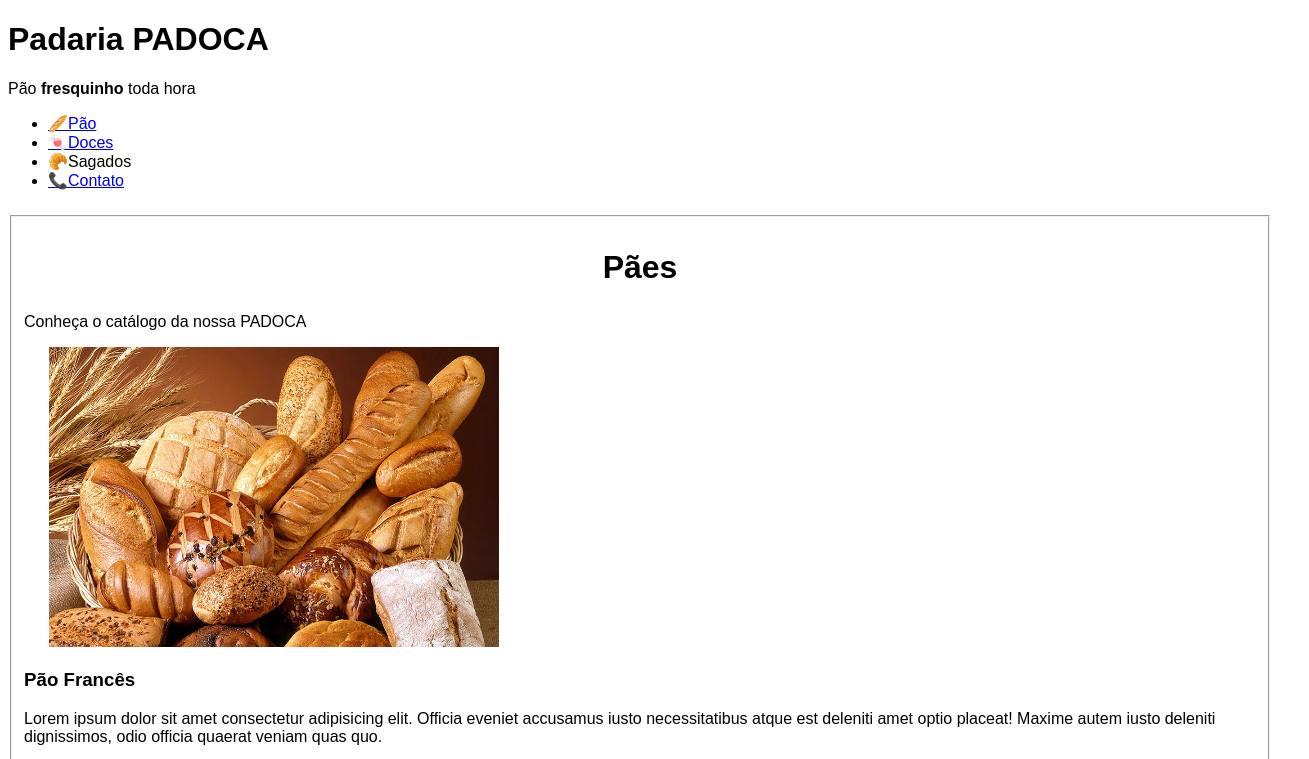
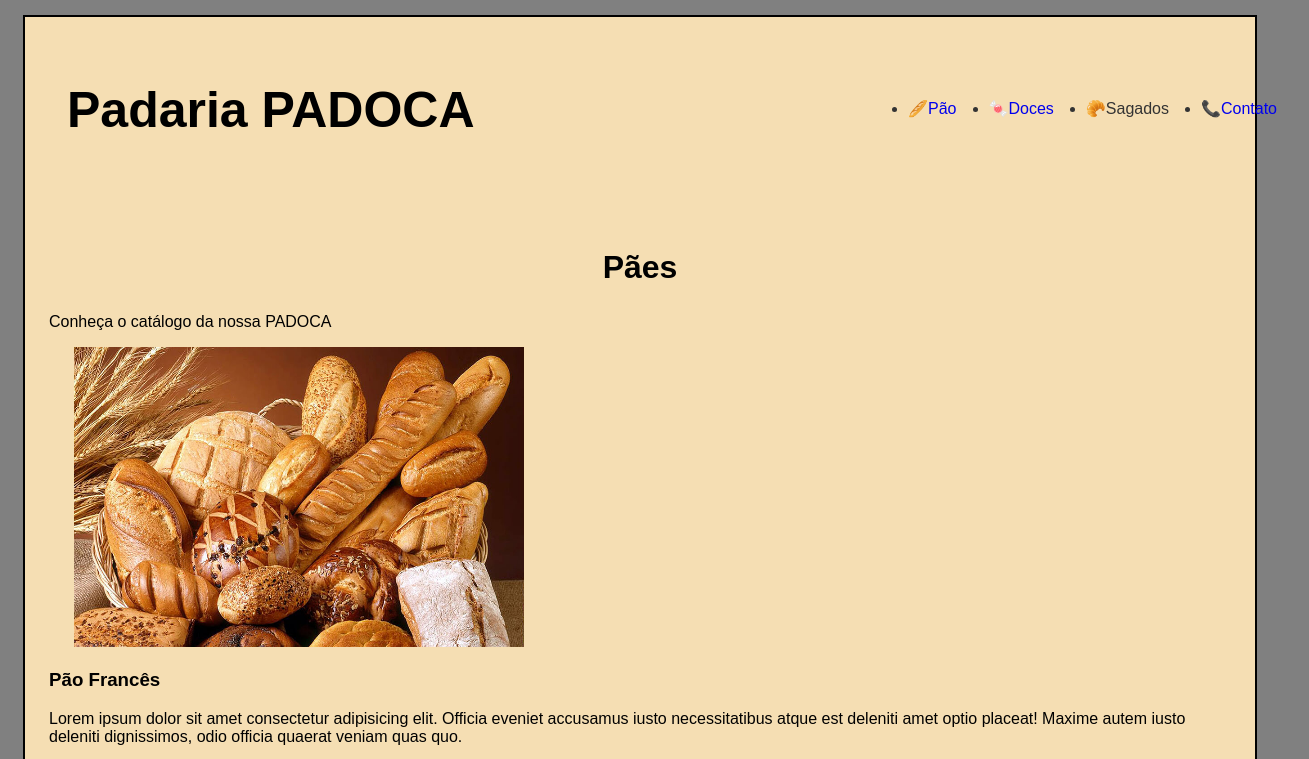
Before and after one commit to gbrielbram18/Front-end, a plain HTML site: page atividades/dia 28-07-2025/index.html in a window 1280 px wide. Shown: the top 759 px of the page, 1309 px wide, since content can reach past the window. Drawn offline with Linux system fonts and the light colour scheme.

Commit message:
adicionando novas atividades alteradas referente ao site de pão

```diff
--- a/atividades/dia 28-07-2025/index.html
+++ b/atividades/dia 28-07-2025/index.html
@@ -7,16 +7,17 @@
     <link rel="stylesheet" href="/atividades/dia 28-07-2025/style/style.css">
 </head>
 <body>
+    <div class="fundo">
  <header>
     <h1>Padaria PADOCA</h1>
-    <p>Pão <strong> fresquinho</strong> toda hora</p>
-    <nav>
-    <ul>
+    <!--<p>Pão <strong> fresquinho</strong> toda hora</p>-->
+    <nav class="sla">
+        <ul >
         <li><a href="#paes">🥖Pão</a></li>
         <li><a href="#doces">🍬Doces</a></li>
         <li><a href="#salgados"></a>🥐Sagados</a></li>
         <li><a href="contato.html">📞Contato</a></li>
-    </ul>
+        </ul>
     </nav>
  </header>
 
@@ -106,7 +107,7 @@
 </fieldset>
 
  </main>
-
+</div>
 
 </body>
 </html>
--- a/atividades/dia 28-07-2025/style/contato.css
+++ b/atividades/dia 28-07-2025/style/contato.css
@@ -1,13 +1,27 @@
 body{
     font-family: Arial, Helvetica, sans-serif;
+    background: grey;
 }
 
 
 iframe{
     align-items: center;
-
+    width: 300px ;
+    height:150px;
+    padding: 15px;
 }
 
 h1{
     text-align: center;
 }
+
+
+
+.fundo{
+    background-color: wheat;
+    margin: 15px  ;
+    border-style: 1px;
+    border-color: black;
+    padding: 10px;
+    border:  2px solid black;
+}
--- a/atividades/dia 28-07-2025/style/style.css
+++ b/atividades/dia 28-07-2025/style/style.css
@@ -1,6 +1,6 @@
 body{
     font-family: Arial, Helvetica, sans-serif;
-
+    background: grey;
 }
 
 
@@ -8,6 +8,12 @@ img{
     height: 300px;
     width: 450px;
     padding-left: 25px;
+
+}
+
+h1{
+    text-align: center;
+    font-size: 50px;
 }
 
 
@@ -16,7 +22,7 @@ fieldset{
 
 }
 
-li{
+a{
     text-decoration: none;
 }
 
@@ -24,3 +30,44 @@ h2{
     text-align: center;
     font-size: xx-large;
 }
+
+fieldset{
+    border: 3px;
+}
+
+
+.fundo{
+    background-color: wheat;
+    margin: 15px  ;
+    border-style: 1px;
+    border-color: black;
+    padding: 10px;
+    border:  2px solid black;
+
+}
+
+
+
+
+
+
+header{
+max-width: 80rem;
+    width: 100%;
+    padding: 1.25rem 2rem;
+    margin: 0 auto;
+
+    display: flex;
+    justify-content: space-between;
+    align-items: center;
+}
+
+
+nav ul {
+color: #333;
+   text-decoration: none;
+   border-bottom: 2px solid transparent;
+   display: flex;
+       gap: 2rem;
+
+}
```
Also changed, not shown: atividades/dia 28-07-2025/contato.html (+20 -1 lines).
